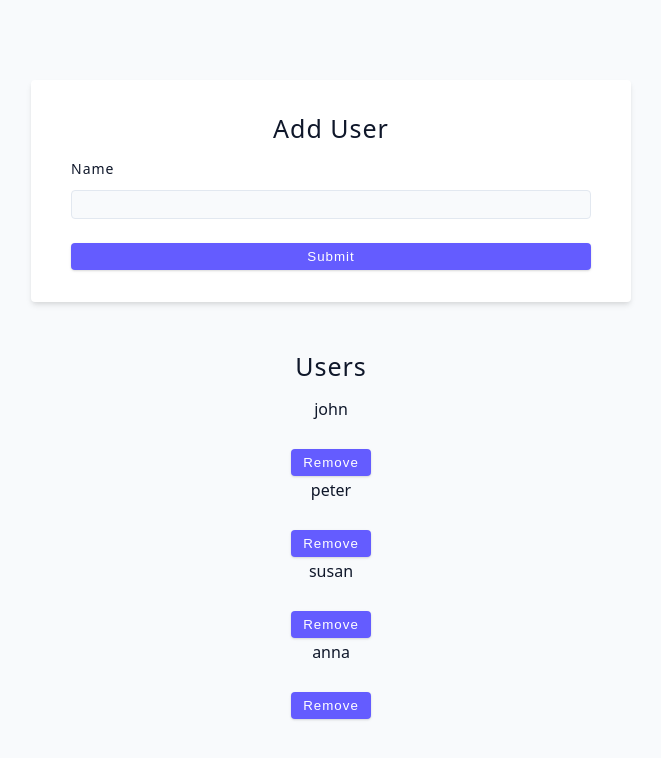
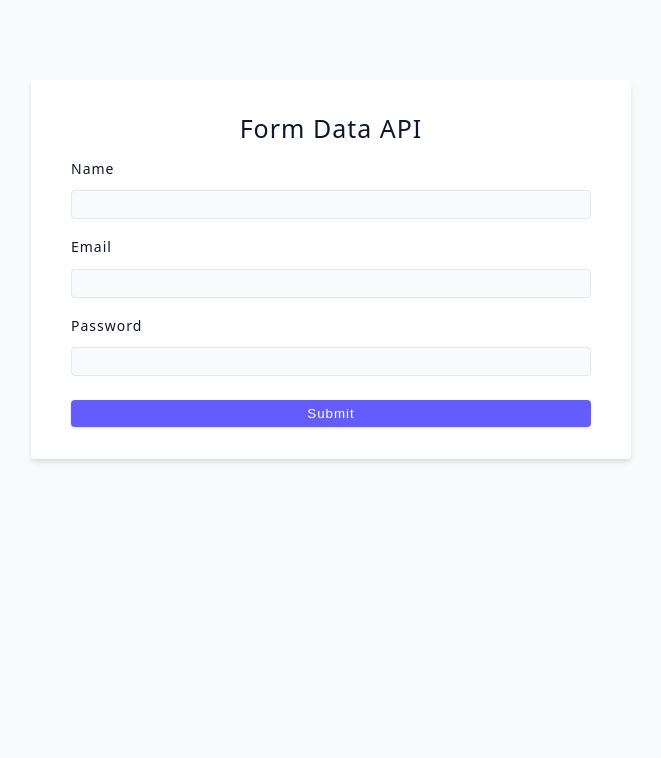
Before and after one commit to vinothsmart/react18, a React (Vite) app: page / in a window 1280 px wide. Shown: the top 758 px of the page, without its empty margins (309-970 px from the left). Built offline with nearby package versions, Linux system fonts and the light colour scheme.

Commit message:
Update form component in App.jsx

```diff
--- a/src/App.jsx
+++ b/src/App.jsx
@@ -1,11 +1,9 @@
-// import LatestReact from './tutorial/11-performance/starter/04-react-18';
-
-import UserChallenge from './tutorial/06-forms/starter/02-user-challenge';
+import UncontrolledInputs from './tutorial/06-forms/starter/05-form-data';
 
 function App() {
   return (
     <div className='container'>
-      <UserChallenge />
+      <UncontrolledInputs />
     </div>
   );
 }
```
